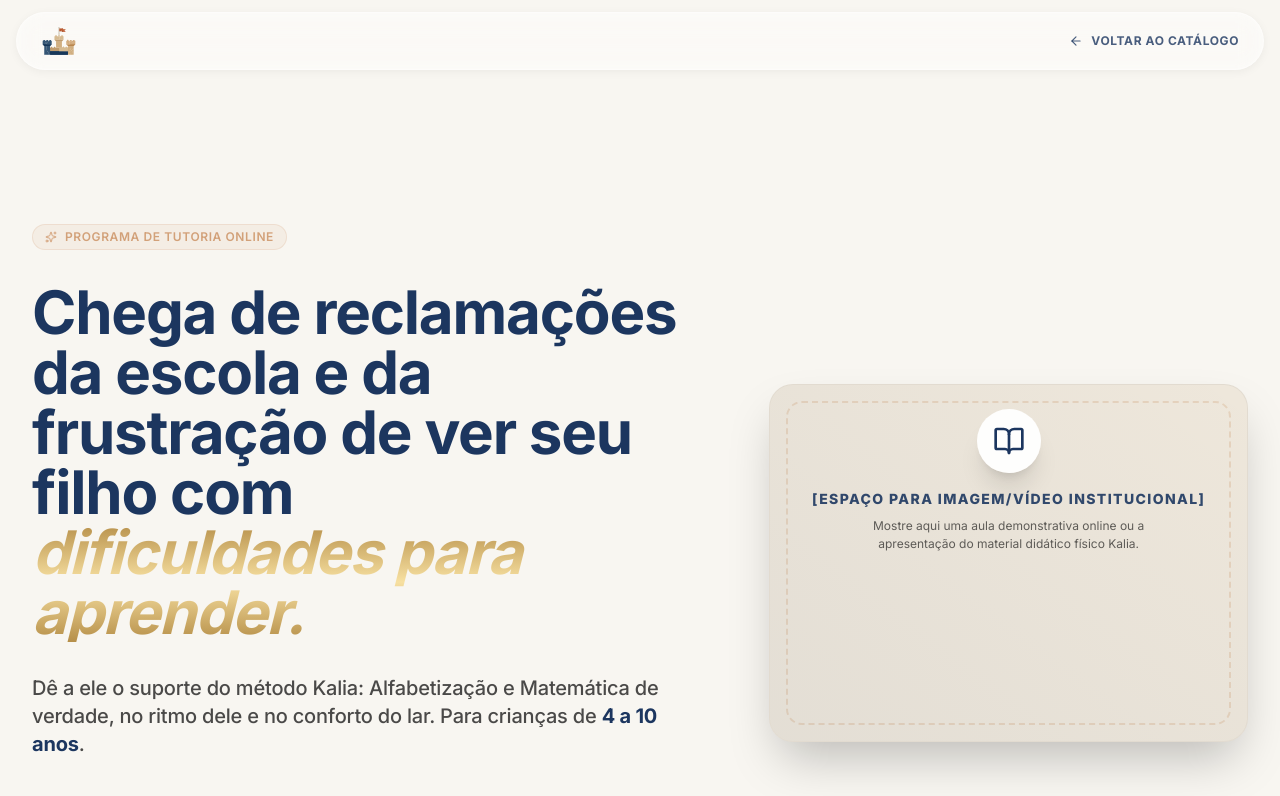
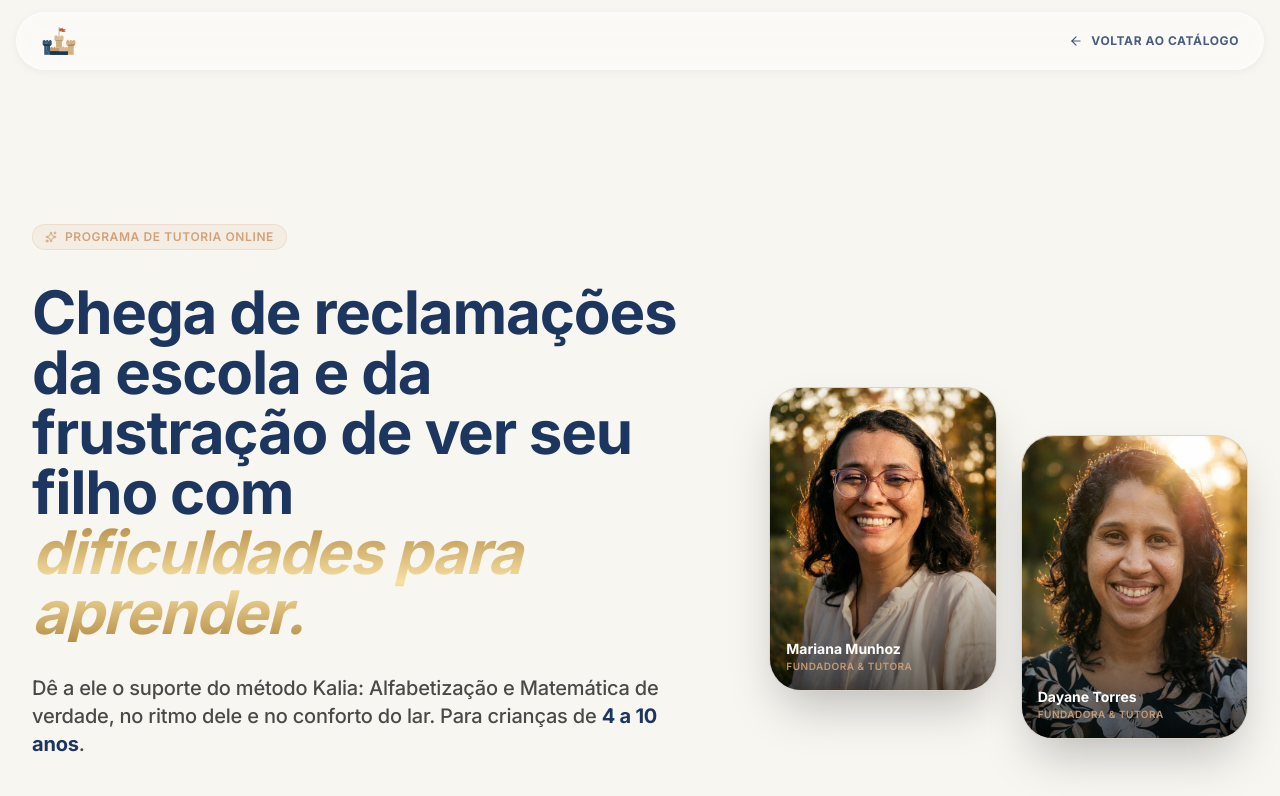
Before and after one commit to gpereira12/kalia-educacional, a Next.js app: page /tutoria in a window 1280 px wide. Shown: the top 796 px of the page. Built offline with nearby package versions, Linux system fonts and the light colour scheme; a web font is replaced by a local one.

Commit message:
fotos da home

```diff
--- a/src/pages/tutoria.tsx
+++ b/src/pages/tutoria.tsx
@@ -221,23 +221,35 @@
                   </p>
                 </div>
 
-                {/* Media Placeholder block */}
-                <div className="lg:col-span-5 relative w-full aspect-video md:aspect-[4/3] rounded-3xl overflow-hidden shadow-2xl bg-[#eee7db] border border-black/5 group">
-                  <div className="absolute inset-0 bg-gradient-to-tr from-brand-blue/5 to-transparent z-10" />
-                  {/* Space for video / main image */}
-                  <div className="absolute inset-0 flex flex-col items-center justify-center p-6 text-center text-brand-blue/80 relative z-20">
-                    <div className="w-16 h-16 rounded-full bg-white/95 shadow-xl flex items-center justify-center mb-4 transition-transform duration-300 group-hover:scale-110">
-                      <BookOpen className="w-8 h-8 text-brand-blue" />
+                {/* Two 3x4 Photos Grid */}
+                <div className="lg:col-span-5 grid grid-cols-2 gap-4 md:gap-6 items-start">
+                  {/* Mariana Photo */}
+                  <div className="relative aspect-[3/4] rounded-[2rem] overflow-hidden shadow-2xl border border-black/5 group bg-[#e5ddd2]">
+                    <img
+                      src="/Mariana-new.jpg"
+                      alt="Mariana Munhoz"
+                      className="w-full h-full object-cover transition-transform duration-700 group-hover:scale-105"
+                    />
+                    <div className="absolute inset-0 bg-gradient-to-t from-black/60 via-black/0 to-transparent pointer-events-none" />
+                    <div className="absolute bottom-4 left-4 right-4 text-white z-10">
+                      <p className="text-sm font-bold">Mariana Munhoz</p>
+                      <p className="text-[10px] font-semibold uppercase tracking-wider text-brand-gold/90">Fundadora & Tutora</p>
                     </div>
-                    <span className="text-sm font-extrabold uppercase tracking-widest text-brand-blue/90">
-                      [Espaço para Imagem/Vídeo Institucional]
-                    </span>
-                    <p className="text-xs text-black/60 mt-2 max-w-xs leading-normal">
-                      Mostre aqui uma aula demonstrativa online ou a apresentação do material didático físico Kalia.
-                    </p>
                   </div>
-                  {/* Visual frame element */}
-                  <div className="absolute inset-4 border-2 border-dashed border-brand-gold/30 rounded-2xl pointer-events-none" />
+
+                  {/* Dayane Photo */}
+                  <div className="relative aspect-[3/4] rounded-[2rem] overflow-hidden shadow-2xl border border-black/5 group bg-[#e5ddd2] mt-6 md:mt-12">
+                    <img
+                      src="/Dayane-new.jpg"
+                      alt="Dayane Torres"
+                      className="w-full h-full object-cover transition-transform duration-700 group-hover:scale-105"
+                    />
+                    <div className="absolute inset-0 bg-gradient-to-t from-black/60 via-black/0 to-transparent pointer-events-none" />
+                    <div className="absolute bottom-4 left-4 right-4 text-white z-10">
+                      <p className="text-sm font-bold">Dayane Torres</p>
+                      <p className="text-[10px] font-semibold uppercase tracking-wider text-brand-gold/90">Fundadora & Tutora</p>
+                    </div>
+                  </div>
                 </div>
 
               </div>
```
